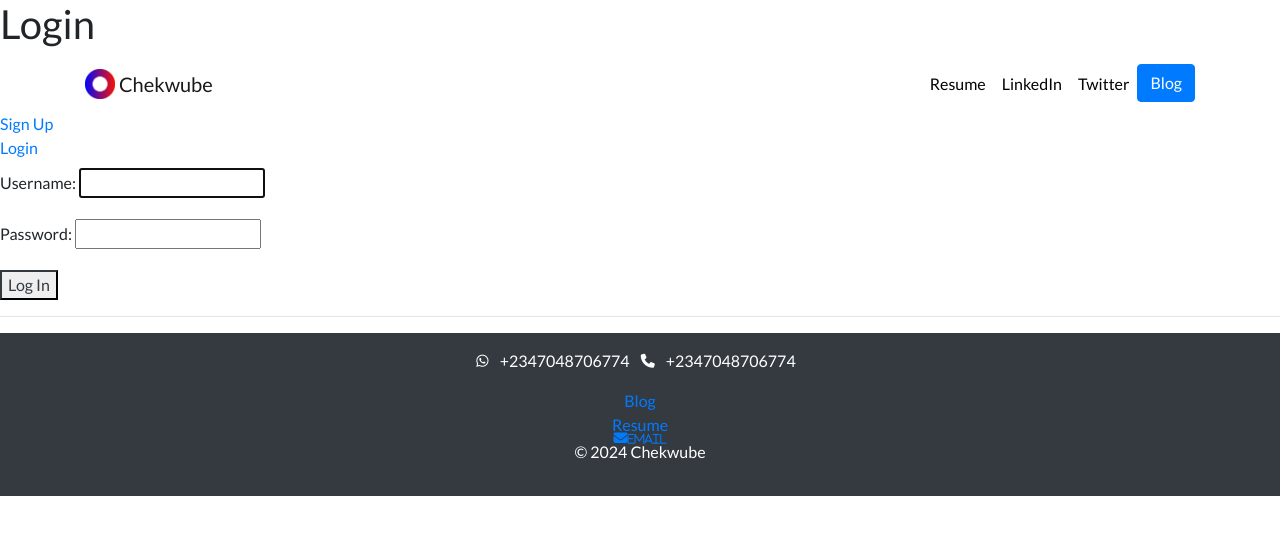
After one commit to Xcheche/personal_portfolio, a Django app: page /login/ in a window 1280 px wide. The commit adds this page. Shown: the top 535 px of the page. Run offline with Django 5.2, Linux system fonts and the light colour scheme; some libraries are stand-ins or nearby versions.

Commit message:
auth added/ sigin/signout/login

```diff
--- a/blog/urls.py
+++ b/blog/urls.py
@@ -10,4 +10,5 @@ urlpatterns = [
 
 
 
+
 ]
--- a/blog/views.py
+++ b/blog/views.py
@@ -1,8 +1,8 @@
 from django.shortcuts import render, get_object_or_404
 from .models import Blog
 
+
 # Create your views here.
-
 
 def all_blogs(request):
 
--- a/personal_portfolio/urls.py
+++ b/personal_portfolio/urls.py
@@ -24,6 +24,10 @@ urlpatterns = [
     path("admin/", admin.site.urls),
     path('', views.home, name='home'),
     path('blog/', include('blog.urls')),
+    #auth
+    path('signup/', views.signupuser, name='signupuser'),
+    path('login/', views.loginuser, name='loginuser'),
+    path('logout/', views.logoutuser, name='logoutuser'),
 
 
 ]+static(settings.MEDIA_URL, document_root=settings.MEDIA_ROOT)
--- a/portfolio/templates/portfolio/base.html
+++ b/portfolio/templates/portfolio/base.html
@@ -56,7 +56,18 @@
   </nav>
 
 
-  <div class="container">
+  {% if user.is_authenticated %}
+logged in as {{ user.username }}
+<form action="{% url 'logoutuser' %}" method="POST">
+    {% csrf_token %}
+    <button type="submit">Logout</button>
+</form>
+{% else %}
+<a href="{% url 'signupuser' %}">Sign Up</a><br>
+<a href="{% url 'loginuser' %}">Login</a>
+{% endif %}
+
+<!--  -->
     {% block content %}{% endblock %}
   </div>
 
--- a/portfolio/templates/portfolio/home.html
+++ b/portfolio/templates/portfolio/home.html
@@ -40,10 +40,16 @@
       </div>
     </div>
   {% endfor %}
+
 </div>
 
 
 <!-- End of  iterating projects -->
 
 
+
+
+
+
+
 {% endblock %}
--- /dev/null
+++ b/portfolio/templates/portfolio/loginuser.html
@@ -0,0 +1,13 @@
+<h1>Login</h1>
+{% extends 'portfolio/base.html' %}
+
+{% block content  %}
+<h2>{{ error  }}</h2>
+<!-- <h2>{{ message  }}</h2> -->
+<form method="POST">
+    {% csrf_token %}
+    {{ form.as_p }}
+    <button type="submit" class="btn-outline-dark">Log In</button>
+</form>
+
+{% endblock %}
--- a/portfolio/views.py
+++ b/portfolio/views.py
@@ -1,8 +1,48 @@
 from django.shortcuts import render
 from .models import Project
-
+#
+from django.contrib.auth.decorators import login_required
+from django.contrib.auth.forms import UserCreationForm, AuthenticationForm
+from django.contrib.auth.models import User
+from django.db import IntegrityError
+from django.contrib.auth import login, logout, authenticate
+from django.shortcuts import render, redirect
 # Create your views here.
 
+def signupuser(request):
+    if request.method == 'GET':
+        return render(request, 'portfolio/signupuser.html', {'form': UserCreationForm()})
+    else:
+        if request.POST['password1'] == request.POST['password2']:
+            try:
+                user = User.objects.create_user(
+                request.POST['username'], password=request.POST['password1'])
+                user.save()
+                login(request, user)
+                return redirect('home')
+            except IntegrityError:
+                return render(request, 'portfolio/signupuser.html', {'form': UserCreationForm(), 'error': 'Username already taken'})
+            # return render(request, 'todo/signupuser.html', {'form': UserCreationForm(), 'message': 'User created successfully!'})
+        else:
+            return render(request, 'portfolio/signupuser.html', {'form': UserCreationForm(), 'error': 'Passwords did not match'})
+
+
+def loginuser(request):
+    if request.method == 'GET':
+        return render(request, 'portfolio/loginuser.html', {'form': AuthenticationForm()})
+    else:
+        user = authenticate(request, username=request.POST['username'], password=request.POST['password'])
+        if user is None:
+            return render(request, 'portfolio/loginuser.html', {'form': AuthenticationForm(), 'error': 'Username and password did not match'})
+        else:
+            login(request, user)
+            return redirect('home')
+
+
+def logoutuser(request):
+    if request.method == 'POST':
+        logout(request)
+        return redirect('home')
 
 def home(request):
     projects = Project.objects.all()
```
Also changed, not shown: portfolio/templates/portfolio/signupuser.html (added, +13 -0 lines), db.sqlite3.
